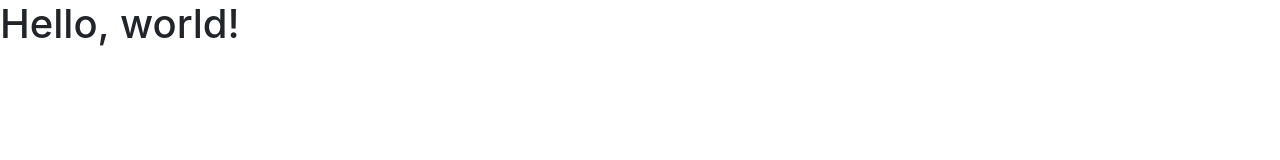
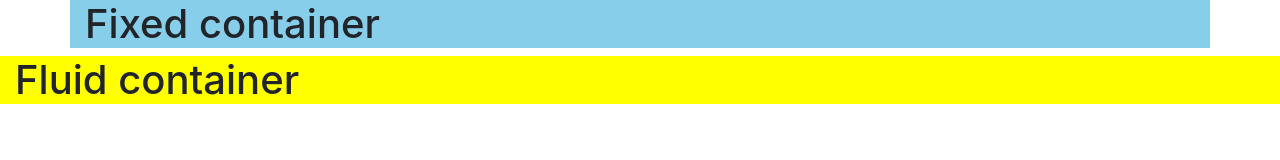
Before and after one commit to Cleomir/learning-bootstrap4, a plain HTML site: page containers.html in a window 1280 px wide. Drawn offline with nearby package versions, Linux system fonts and the light colour scheme.

Commit message:
Add containers.html

```diff
--- a/index.html
+++ b/containers.html
@@ -7,7 +7,6 @@
       content="width=device-width, initial-scale=1, shrink-to-fit=no"
     />
 
-    <!-- Bootstrap CSS -->
     <link
       rel="stylesheet"
       href="https://cdn.jsdelivr.net/npm/bootstrap@4.6.0/dist/css/bootstrap.min.css"
@@ -15,10 +14,16 @@
       crossorigin="anonymous"
     />
 
-    <title>Hello, world!</title>
+    <title>Containers</title>
   </head>
   <body>
-    <h1>Hello, world!</h1>
+    <div class="container" style="background: skyblue">
+      <h1>Fixed container</h1>
+    </div>
+
+    <div class="container-fluid" style="background: yellow">
+      <h1>Fluid container</h1>
+    </div>
 
     <script
       src="https://code.jquery.com/jquery-3.5.1.slim.min.js"
```
